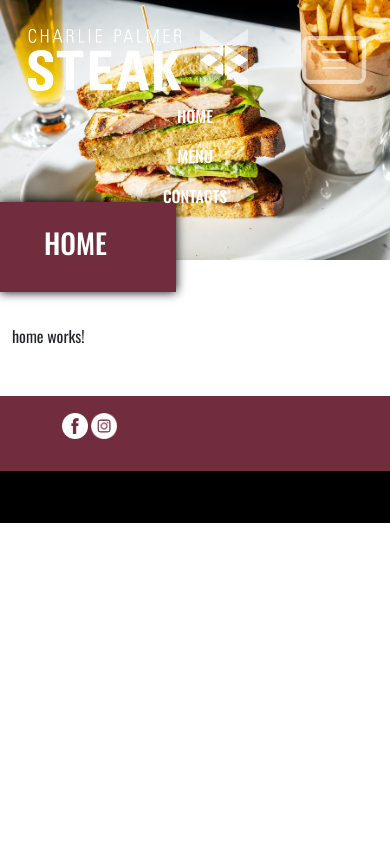
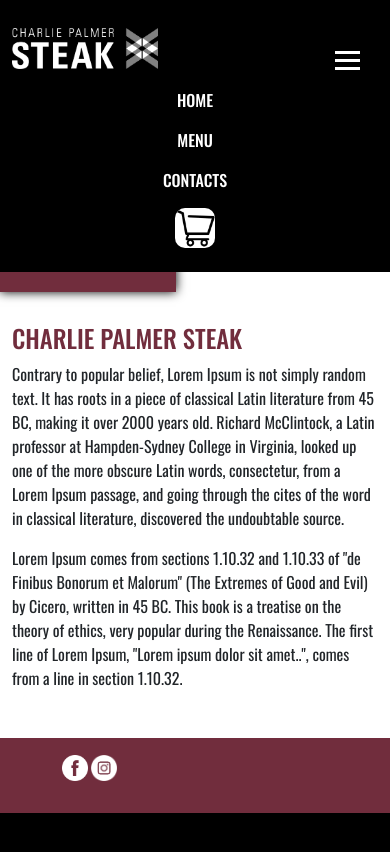
Before and after one commit to True-Soft/steakhouse-webapp, an Angular app in the folder front/: page /home in a window 390 px wide. Both pictures are taken after a click on the button "Toggle navigation". Shown: the top 852 px of the page. Built offline with nearby package versions, Linux system fonts and the light colour scheme; no server answers.

Commit message:
shopping cart added

```diff
--- a/front/src/app/components/home/home.component.html
+++ b/front/src/app/components/home/home.component.html
@@ -1,2 +1,12 @@
+<h2>Charlie Palmer Steak</h2>
 
-<p>home works!</p>
+<p>
+    Contrary to popular belief, Lorem Ipsum is not simply random text. It has roots in a piece of classical Latin literature from 45 BC, making it over 2000 years old.
+    Richard McClintock, a Latin professor at Hampden-Sydney College in Virginia, looked up one of the more obscure Latin words, consectetur, from a Lorem Ipsum passage,
+    and going through the cites of the word in classical literature, discovered the undoubtable source.
+</p>
+<p>
+    Lorem Ipsum comes from sections 1.10.32 and 1.10.33 of "de Finibus Bonorum et Malorum" (The Extremes of Good and Evil) by Cicero, written in 45 BC.
+    This book is a treatise on the theory of ethics, very popular during the Renaissance.
+    The first line of Lorem Ipsum, "Lorem ipsum dolor sit amet..", comes from a line in section 1.10.32.
+</p>
--- a/front/src/app/components/navbar/navbar.component.html
+++ b/front/src/app/components/navbar/navbar.component.html
@@ -1,4 +1,25 @@
-<nav id="navbar"  class="navbar navbar-expand-lg navbar-dark bg-dark fixed-top" [ngClass]="[ scrollTop ? '' : 'navbar-transparent']">
+<div class="popup-wraper" [ngClass]="[ cartActive ? 'visible' : '']">
+  <div class="popup-continer shadow-lg">
+    <div class="popup-content d-flex flex-column">
+      <div class="d-flex justify-content-between">
+        <p>cart</p>
+        <a class="popup-close-btn" (click)="closeCart()"> x </a>
+      </div>
+      <div class="cart-items">
+
+      </div>
+      <hr>
+      <div class="cart-price d-flex justify-content-between">
+
+        <p>Total price: {{totalPrice}}</p>
+        <button class="btn btn-sm cart-buy-btn">Buy</button>
+      </div>
+
+    </div>
+  </div>
+</div>
+
+<nav id="navbar"  class="navbar navbar-expand-lg  fixed-top" [ngClass]="[ scrollTop ? '' : 'navbar-transparent']">
     <div class="container-fluid justify-content-between">
         <a class="navbar-brand" href="#">
             <a routerLink='home'>
@@ -9,6 +30,9 @@
         </a>
       <button class="navbar-toggler" type="button" data-bs-toggle="collapse" data-bs-target="#navbarNav" aria-controls="navbarNav" aria-expanded="false" aria-label="Toggle navigation">
         <span class="navbar-toggler-icon"></span>
+        <span class="nav-toggle-btn__line"></span>
+        <span class="nav-toggle-btn__line"></span>
+        <span class="nav-toggle-btn__line"></span>
       </button>
       <div class="collapse navbar-collapse" id="navbarNav">
         <ul class="navbar-nav">
@@ -16,10 +40,15 @@
             <a class="nav-link" routerLink='home'>HOME</a>
           </li>
           <li class="nav-item">
-            <a class="nav-link" routerLink='menu'>MENU</a>
+            <a class="nav-link" routerLink="menu/{{subject}}" (click)="setSubject()">MENU</a>
           </li>
           <li class="nav-item">
             <a class="nav-link" routerLink='contacts'>CONTACTS</a>
+          </li>
+          <li class="nav-item">
+            <a class="nav-link" (click)="openCart()">
+              <img class="cart-icon" src="../../../assets/images/cart-icon.png" title="Cart"  alt="Cart">
+            </a>
           </li>
         </ul>
       </div>
--- a/front/src/app/components/navbar/navbar.component.scss
+++ b/front/src/app/components/navbar/navbar.component.scss
@@ -1,23 +1,159 @@
 $color-black: #000;
+$color-red:   #712d3d;
+$color-brown: #c7a67f;
 
-
-.logo{
+.logo {
     max-width: 220px;
     max-height: 62px;
 }
 
-#navbarNav{
+#navbarNav {
     flex-grow: 0;
 }
 
-.container-fluid{
+.container-fluid {
     padding: 1rem 1.75rem;
 }
 
-.navbar{
-    background-color: $color-black;
+.navbar {
+    background-color: black;
 }
 
-.navbar-transparent{
+.navbar-transparent {
     background-color: rgba(255,255,255,0) !important;
 }
+
+@media (max-width:990px) {
+    .navbar-transparent{
+        background-color: black !important;
+    }
+    .logo{
+        width: 146px;
+        height: 41px;
+    }
+}
+
+@media (max-width: 500px) {
+    .container-fluid {
+        padding: 0.5rem 0.75rem;
+    }
+}
+
+.nav-toggle-btn__line {
+    width: 25px;
+    height: 3px;
+    -webkit-transform-origin: 50% 50%;
+    -ms-transform-origin: 50% 50%;
+    transform-origin: 50% 50%;
+    -webkit-transition: all 0.2s ease-in-out 0s;
+    transition: all 0.2s ease-in-out 0s;
+    display: block;
+    background-color: #fff;
+    margin-bottom: 5px;
+}
+
+.navbar-toggler:focus {
+    box-shadow: none;
+}
+
+.cart-icon {
+    height: 40px;
+    width: 40px;
+    background-color: white;
+    border-radius: 10px;
+    cursor: pointer;
+}
+
+.cart-icon:hover {
+    background-color: $color-brown;
+
+}
+
+.navbar-nav {
+    align-items: center;
+}
+
+.popup-continer {
+    width: 600px;
+    min-height: 300px;
+    padding: 20px 20px;
+    position: fixed;
+    top: 50%;
+    left: 50%;
+    z-index: 100;
+    background-color: white;
+    transform: translateX(-50%) translateY(-50%);
+
+}
+
+.popup-wraper {
+    position: fixed;
+    top: 0;
+    left: 0;
+    height: 100%;
+    width: 100%;
+    z-index: 99;
+    backdrop-filter: blur(5px);
+    visibility: hidden;
+    opacity: 0;
+}
+
+.popup-wraper.visible {
+    visibility: visible;
+    opacity: 1;
+}
+
+.popup-content {
+    min-height: 300px;
+}
+
+.popup-close-btn {
+    cursor: pointer;
+    height: auto;
+    text-decoration: none;
+    color: #000;
+    margin: 0 0 1rem 0;
+    width: 10px;
+    text-align: center;
+}
+
+.cart-items {
+    height: 100%;
+}
+
+.cart-price {
+    margin-top: auto;
+
+}
+.cart-buy-btn{
+    font-size: large;
+    color: $color-red;
+    border: $color-red 2px solid;
+    transition: all 0.2s ease-in-out 0s;
+}
+
+.cart-buy-btn:focus{
+    box-shadow: none;
+}
+
+.cart-buy-btn:hover{
+    background-color: #712d3d;
+    color: white;
+
+}
+
+// .dialog-form {
+//     position: relative;
+//     top: 400px;
+//     transition: top 0.5s;
+//     display: grid;
+//     background-color: white;
+//     margin: auto auto;
+//     padding: 1rem 4rem 3rem 4rem;
+//     border: 1px solid rgb(128, 128, 128);
+//     width: max-content;
+//   }
+
+//   .dialog.visible .dialog-form {
+//     top: 0;
+//   }
--- a/front/src/app/components/navbar/navbar.component.ts
+++ b/front/src/app/components/navbar/navbar.component.ts
@@ -1,4 +1,6 @@
 import {  Component, OnInit } from '@angular/core';
+import { Subscription } from 'rxjs';
+import { MenuService } from 'src/app/menus/service/menu.service';
 
 @Component({
   selector: 'app-navbar',
@@ -7,24 +9,49 @@ import {  Component, OnInit } from '@angular/core';
 })
 
 export class NavbarComponent implements OnInit {
+  getSubjectsSubscription?: Subscription;
 
+  subject = '';
   scrollTop = window.scrollY;
 
-  constructor() {
+  cartActive = false;
+  totalPrice = 0;
+
+  constructor(private menuService: MenuService) {
   }
 
   ngOnInit(): void {
     window.addEventListener('scroll', this.scroll, true);
+    this.getSubjectsSubscription = this.menuService.getSubjects()
+      .subscribe(
+        res => {
+          this.subject = res[0];
+        },
+        err => {
+          console.log(err)
+        }
+      )
   }
 
   ngOnDestroy() {
     window.removeEventListener('scroll', this.scroll, true);
+    this.getSubjectsSubscription?.unsubscribe();
   }
 
   scroll = (event: Event): void => {
     this.scrollTop = window.scrollY;
   };
 
+  setSubject(){
+    this.menuService.setSubjectValue(this.subject);
+  }
 
+  openCart(){
+    this.cartActive = true;
+  }
+
+  closeCart(){
+    this.cartActive = false;
+  }
 
 }
--- a/front/src/app/menus/components/menu-card/menu-card.component.html
+++ b/front/src/app/menus/components/menu-card/menu-card.component.html
@@ -4,9 +4,14 @@
             <h2 class="menu-header" role="heading" aria-level="2">{{menuCard.header}}</h2>
         </div>
         <ul>
-            <li class="menu-item" *ngFor="let menu of menuCard.menus">
-                <p class="menu-item__heading" role="heading" aria-level="3">{{menu.title}}</p>
-                <p class="menu-item__details">{{menu.priceComment}}</p>
+            <li class="menu-item d-flex" *ngFor="let menu of menuCard.menus">
+                <div class="menu-item-info">
+                    <p class="menu-item__heading" role="heading" aria-level="3">{{menu.title}}</p>
+                    <p class="menu-item__details">{{menu.priceComment}}</p>
+                </div>
+                <div class="add-menu-item">
+                    <button type="button" class="btn btn-sm add-menu-item-btn" (click)="addToCart(menu)">Add to cart</button>
+                </div>
             </li>
         </ul>
     </section>
--- a/front/src/app/menus/components/menu-card/menu-card.component.scss
+++ b/front/src/app/menus/components/menu-card/menu-card.component.scss
@@ -1,3 +1,6 @@
+$color-red:   #712d3d;
+
+
 .container-sm{
     padding-left: 1.85rem;
     padding-right: 1.85rem;
@@ -44,3 +47,26 @@
     padding-left: 0;
     list-style: none;
 }
+
+.menu-item{
+    justify-content: space-between;
+}
+
+
+.add-menu-item-btn{
+    margin-top: 1rem;
+    font-size: large;
+    color: $color-red;
+    border: $color-red 2px solid;
+    transition: all 0.2s ease-in-out 0s;
+}
+
+.add-menu-item-btn:focus{
+    box-shadow: none;
+}
+
+.add-menu-item-btn:hover{
+    background-color: #712d3d;
+    color: white;
+
+}
--- a/front/src/app/menus/components/menu-card/menu-card.component.ts
+++ b/front/src/app/menus/components/menu-card/menu-card.component.ts
@@ -1,6 +1,7 @@
-import { Component, OnInit } from '@angular/core';
+import { Component, OnDestroy, OnInit } from '@angular/core';
 import { ActivatedRoute, Router } from '@angular/router';
-import { Menu, MenuService, Subject } from '../../service/menu.service';
+import { Subscription } from 'rxjs';
+import { Menu, MenuService, MenuSubject } from '../../service/menu.service';
 
 @Component({
   selector: 'app-menu-card',
@@ -8,26 +9,46 @@ import { Menu, MenuService, Subject } from '../../service/menu.service';
   styleUrls: ['./menu-card.component.scss'],
 
 })
-export class MenuCardComponent implements OnInit {
+export class MenuCardComponent implements OnInit, OnDestroy {
 
   title = '';
-
-  menuCards: Subject[] = [];
+  cart: Menu[] = [];
+  getMenuBySubjectSubscription?: Subscription;
+  getSubjectValueSubscription?: Subscription;
+  menuCards: MenuSubject[] = [];
 
   constructor(private activeRoute: ActivatedRoute, private menuService: MenuService) {
 
   }
 
   ngOnInit(): void {
-    this.activeRoute.params.subscribe(routeParams => {
-      this.title = routeParams.subject;
-      this.menuService.getMenuBySubject(this.title)
-        .subscribe(
-          res => { this.menuCards = res; console.log(this.menuCards) },
-          err => { console.log(err) }
-        )
-    });
+    this.getSubjectValueSubscription = this.menuService.getSubjectValue()
+      .subscribe(
+        res => {
+          this.title = res;
+          if(res){
+            this.getMenuBySubjectSubscription = this.menuService.getMenuBySubject(this.title)
+            .subscribe(
+              res => { this.menuCards = res; },
+              err => { console.log(err) }
+            )
+          }
+        },
+      );
+  }
 
+  ngOnDestroy() {
+    this.getMenuBySubjectSubscription?.unsubscribe();
+    this.getSubjectValueSubscription?.unsubscribe();
+  }
+
+  addToCart(item: Menu){
+    if(localStorage.getItem('cart')) {
+      this.cart = JSON.parse(localStorage.getItem('cart') || '{}');
+    }
+    this.cart.push(item);
+    localStorage.setItem('cart', JSON.stringify(this.cart));
+    console.log(JSON.parse(localStorage.getItem('cart')|| '{}'));
   }
 
 }
--- a/front/src/app/menus/components/menu/menu.component.ts
+++ b/front/src/app/menus/components/menu/menu.component.ts
@@ -1,4 +1,6 @@
-import { Component, OnInit } from '@angular/core';
+import { Component, OnDestroy, OnInit } from '@angular/core';
+import { ActivatedRoute, Router } from '@angular/router';
+import { Subscription } from 'rxjs';
 import { MenuService } from '../../service/menu.service';
 
 @Component({
@@ -6,17 +8,27 @@ import { MenuService } from '../../service/menu.service';
   templateUrl: './menu.component.html',
   styleUrls: ['./menu.component.scss']
 })
-export class MenuComponent implements OnInit {
+export class MenuComponent implements OnInit, OnDestroy {
 
+  getSubjectsSubscription?: Subscription;
+  getSubjectValueSubscription?: Subscription;
   menuPositions: string[] = [];
   activeSubject = '';
 
+  constructor (private activeRoute: ActivatedRoute, private menuService: MenuService) {
 
-  constructor (private menuService: MenuService) {
-    this.menuService.getSubjects()
+  }
+
+  ngOnInit(): void {
+    this.getSubjectValueSubscription = this.menuService.getSubjectValue().subscribe((value) => {
+      this.activeSubject = value;
+    });
+
+    this.getSubjectsSubscription = this.menuService.getSubjects()
       .subscribe(
         res => {
           this.menuPositions = res;
+          this.menuService.setSubjectValue(res[0]);
         },
         err => {
           console.log(err)
@@ -24,12 +36,13 @@ export class MenuComponent implements OnInit {
       )
   }
 
-  ngOnInit(): void {
-
+  ngOnDestroy() {
+    this.getSubjectsSubscription?.unsubscribe();
+    this.getSubjectValueSubscription?.unsubscribe();
   }
 
   activeBtn(subjectToActivate: string) {
-    this.activeSubject = subjectToActivate;
+    this.menuService.setSubjectValue(subjectToActivate);
   }
 
 }
--- a/front/src/app/menus/menus.module.ts
+++ b/front/src/app/menus/menus.module.ts
@@ -17,7 +17,7 @@ import { MenusRoutingModule } from './menus-routing.module';
     MenusRoutingModule
   ],
   exports: [
-    MenuComponent
+    MenuComponent,
   ]
 })
 export class MenusModule {
--- a/front/src/app/menus/service/menu.service.ts
+++ b/front/src/app/menus/service/menu.service.ts
@@ -1,5 +1,6 @@
 import { Injectable } from '@angular/core';
 import { HttpClient } from '@angular/common/http';
+import { BehaviorSubject, Observable, Subject } from 'rxjs';
 
 export interface Menu {
   _id: string,
@@ -10,7 +11,7 @@ export interface Menu {
   subject: string,
 }
 
-export interface Subject {
+export interface MenuSubject {
   header: string,
   menus: Menu[],
 }
@@ -23,15 +24,25 @@ export class MenuService {
   private getSubjectsURL = 'http://localhost:3000/menu/subjects';
   private getMenuBySubjectURL = 'http://localhost:3000/menu/';
 
-  constructor(private http: HttpClient) { }
+  private activeSubject: BehaviorSubject<string>;
+
+  constructor(private http: HttpClient) {
+    this.activeSubject = new BehaviorSubject<string>('');
+  }
+
+  getSubjectValue(): Observable<string> {
+    return this.activeSubject.asObservable();
+  }
+
+  setSubjectValue(newValue : string) {
+    this.activeSubject.next(newValue);
+  }
 
   getSubjects() {
     return this.http.get<string[]>(this.getSubjectsURL);
   }
 
   getMenuBySubject(subject: string) {
-    return this.http.get<Subject[]>(this.getMenuBySubjectURL + subject);
+    return this.http.get<MenuSubject[]>(this.getMenuBySubjectURL + subject);
   }
-
-
 }
--- a/front/src/app/shared/components/carousel/carousel.component.ts
+++ b/front/src/app/shared/components/carousel/carousel.component.ts
@@ -27,7 +27,8 @@ export class CarouselComponent implements OnInit{
     }
     this.router.events.subscribe((event) => {
       if(event instanceof NavigationEnd) {
-        this.title = event.url.split('/')[1]
+        this.title = event.urlAfterRedirects.split('/')[1]
+
       }
     });
   }
--- a/front/src/styles.scss
+++ b/front/src/styles.scss
@@ -31,3 +31,9 @@ body{
 h1, h2, h3, h4, h5, h6{
     color: #fff;
 }
+
+h2{
+    color: #712d3d;
+    font-weight: 500;
+    text-transform: uppercase;
+}
```
Also changed, not shown: front/src/assets/images/cart-icon.png (added).
